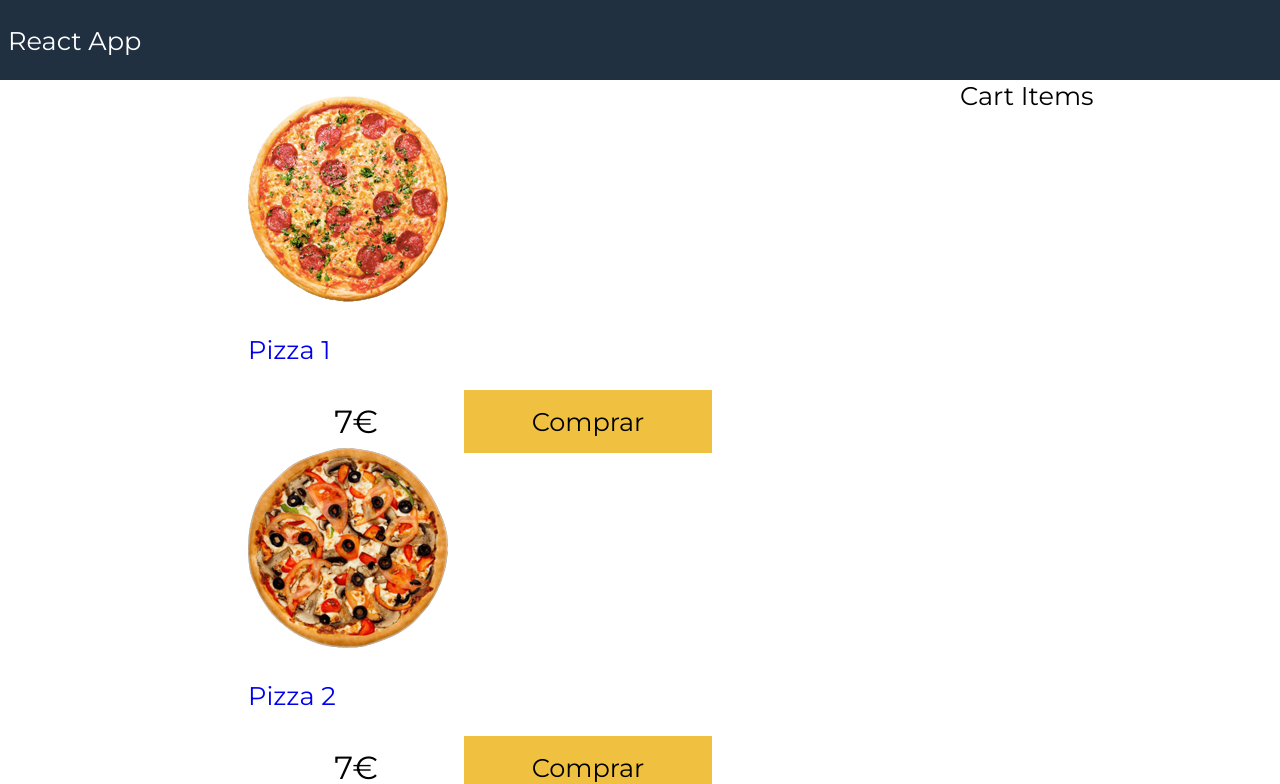
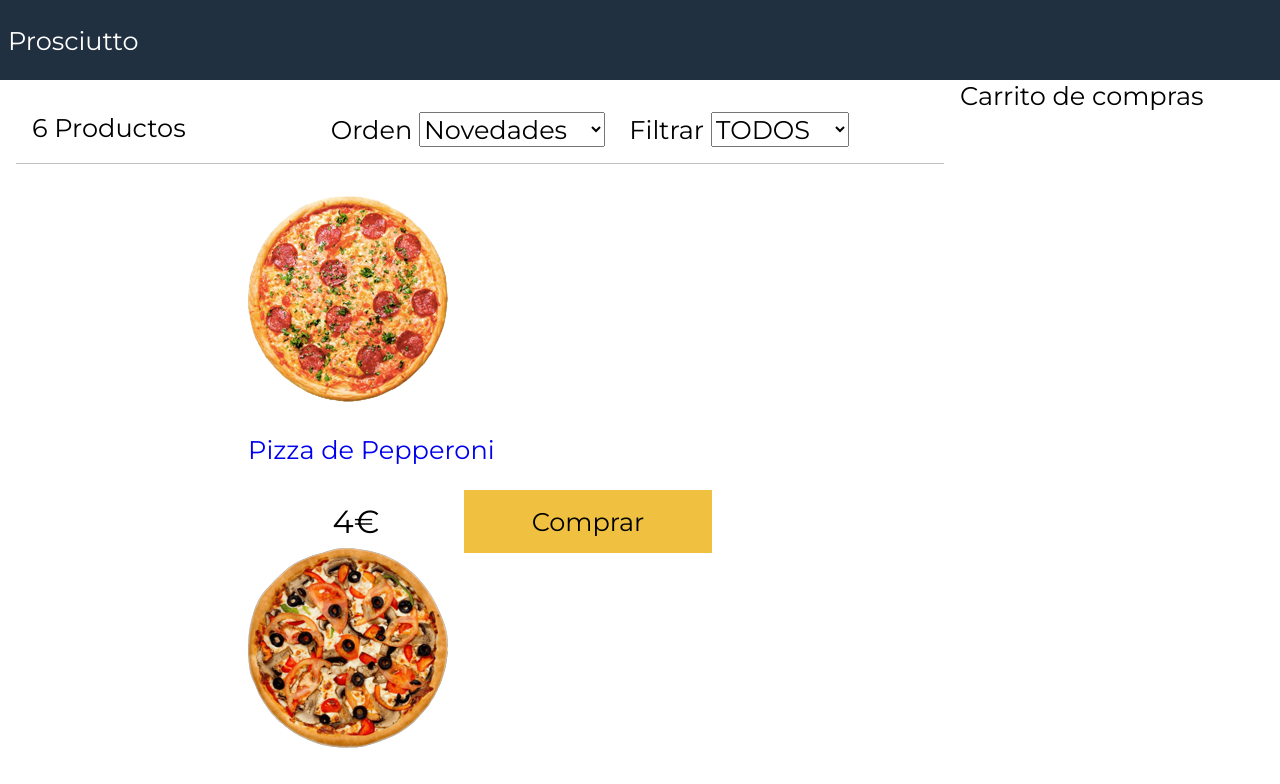
Before and after one commit to RamonPG14/React, a React (Create React App) app: page / in a window 1280 px wide. Shown: the top 784 px of the page. Built offline with nearby package versions, Linux system fonts and the light colour scheme.

Commit message:
filter-component

```diff
--- a/src/App.js
+++ b/src/App.js
@@ -2,6 +2,7 @@
 import React from "react";
 import data from "./data.json";
 import Products from "./components/Products";
+import Filter from "./components/Filter";
 
 class App extends React.Component {
   constructor(){
@@ -12,19 +13,60 @@
       sort:"",
     };
   }
+
+  sortProducts =(event) => {
+    // impl
+    const sort = event.target.value;
+    console.log(event.target.value);
+    this.setState((state)=> ({
+      sort: sort,
+      products: this.state.products
+        .slice()
+        .sort((a,b) =>
+          sort === "lowest"?
+            a.price > b.price ? 1:-1
+            : sort === "highest"?
+              a.price < b.price? 1:-1:
+              a._id < b._id? 1:-1
+      ),
+    }));
+  };
+
+  filterProducts = (event) => {
+    //impl
+    console.log(event.target.value); //Comentar logs en memoria
+    if(event.target.value === ""){
+      this.setState({size: event.target.value, products: data.products});
+    } else {
+      this.setState({
+        size: event.target.value,
+        products: data.products.filter((product)=> product.availableSizes.indexOf(event.target.value)>=0),
+      });
+    }
+
+
+  };
+
   render(){
     return (
       <div className="grid-container">
         <header>
-          <a href="/">React App</a>
+          <a href="/">Prosciutto</a>
         </header>
         <main>
           <div className="content">
             <div className="main">
+              <Filter
+                count={this.state.products.length}
+                size={this.state.size}
+                sort={this.state.sort}
+                filterProducts={this.filterProducts}
+                sortProducts={this.sortProducts}
+              ></Filter>
               <Products products={this.state.products}></Products>
             </div>
             <div className="sidebar">
-              Cart Items
+              Carrito de compras
             </div>
           </div>
         </main>
--- /dev/null
+++ b/src/components/Filter.js
@@ -0,0 +1,28 @@
+import React, { Component } from 'react'
+
+export default class filter extends Component {
+    render() {
+        return (
+            <div className="filter">
+                <div className="filter-result">{this.props.count} Productos</div>
+                <div className="filter-sort">
+                Orden{" "}
+                    <select value={this.props.sort} onChange={this.props.sortProducts}>
+                        <option>Novedades</option>
+                        <option value="lowest">Precio (desc)</option>
+                        <option value="highest">Precio (asc)</option>
+                    </select>
+                </div>
+                <div className="filter-size">
+                    Filtrar{" "}
+                    <select value={this.props.size} onChange={this.props.filterProducts}>
+                        <option value="">TODOS</option>
+                        <option value="P">Pequeña</option>
+                        <option value="M">Mediana</option>
+                        <option value="F">Grande</option>
+                    </select>
+                </div>
+            </div>
+        )
+    }
+}
--- a/src/components/Products.js
+++ b/src/components/Products.js
@@ -12,7 +12,7 @@
                                 <a href={"#" + product._id}>
                                     <img src={product.image} alt={product.tittle}></img>
                                     <p>
-                                        {product.tittle}
+                                        {product.description}
                                     </p>
                                 </a>
                                 <div className="product-price">
--- a/src/data.json
+++ b/src/data.json
@@ -5,8 +5,8 @@
             "tittle":"Pizza 1",
             "image": "/images/pizza1.png",
             "description": "Pizza de Pepperoni",
-            "availableSizes": ["M","F"],
-            "price": 7
+            "availableSizes": ["P","M","F"],
+            "price": 4
         },
         {
             "_id":"pizza2",
--- a/src/index.css
+++ b/src/index.css
@@ -130,3 +130,16 @@
 .button.primary{
   background-color: #f0c040;
 }
+
+/*Filtro */
+.filter{
+  display: flex;
+  justify-content: space-between;
+  padding: 1rem;
+  margin: 1rem;
+  border-bottom: 0.1rem #c0c0c0 solid;
+}
+
+.filter div{
+  flex: 1;
+}
```
